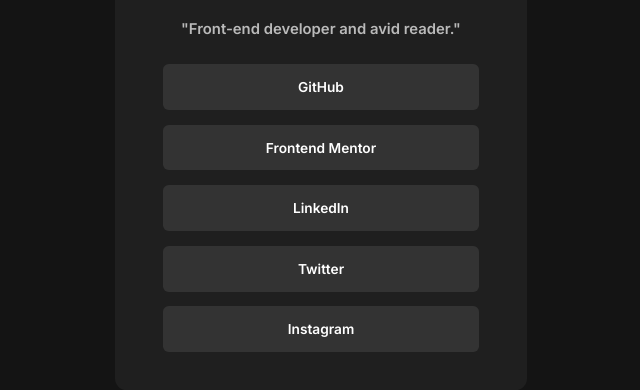
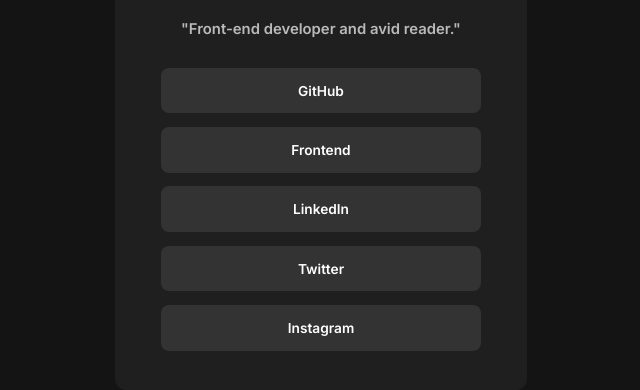
Before and after one commit to uragunz16/social-links-profile-main, a plain HTML site: page index.html in a window 1280 px wide. Shown: the part 324-714 px from the top of the page, 319-959 px from the left. Drawn offline with Linux system fonts and the light colour scheme.

Commit message:
re-design and re-create class

```diff
--- a/css/style.css
+++ b/css/style.css
@@ -48,6 +48,31 @@ body {
 }
 
 /* buttons */
+.btn,
+.btn:link{
+    text-decoration: none;
+    display: inline-block; /* this to be not here */
+
+    background-color: hsl(0, 0%, 20%);
+
+    color: hsl(0, 0%, 100%);
+    font-size: 1.2rem;
+
+    /*  */
+    padding: 1.3rem 9rem;
+    margin: 0.6rem 0;
+    cursor: pointer;
+    border-radius: 0.7rem;
+    width: 28rem;
+}
+
+.btn:active {
+    background-color: hsl(75, 94%, 57%);
+    color: hsl(0, 0%, 8%);
+    transition: all 0.1s;
+}
+
+/* Refactor the buttons */
 .card__btn {
     display: inline-block;
 }
--- a/index.html
+++ b/index.html
@@ -28,14 +28,20 @@
     <h1 class="card__author">Jessica Randall</h1>
     <h3 class="card__address">London, United Kingdom</h3>
     <p class="card__content">"Front-end developer and avid reader."</p>
-    <div class="card__btn">
-      <ul class="card__btn--btn">
+    <div class="btn--container">
+      <a href="" class="btn">GitHub</a>
+      <a href="" class="btn">Frontend</a>
+      <a href="" class="btn">LinkedIn</a>
+      <a href="" class="btn">Twitter</a>
+      <a href="" class="btn">Instagram</a>
+
+      <!-- <ul class="card__btn--btn">
         <li class="card__btn--main"><a href="#" class="card__btn--list">GitHub</a></li>
         <li class="card__btn--main"><a href="#" class="card__btn--list">Frontend Mentor</a></li>
         <li class="card__btn--main"><a href="#" class="card__btn--list">LinkedIn</a></li>
         <li class="card__btn--main"><a href="#" class="card__btn--list">Twitter</a></li>
         <li class="card__btn--main"><a href="#" class="card__btn--list">Instagram</a></li>
-      </ul>
+      </ul> -->
     </div>
   </div>
   <!-- <div class="attribution">
```
